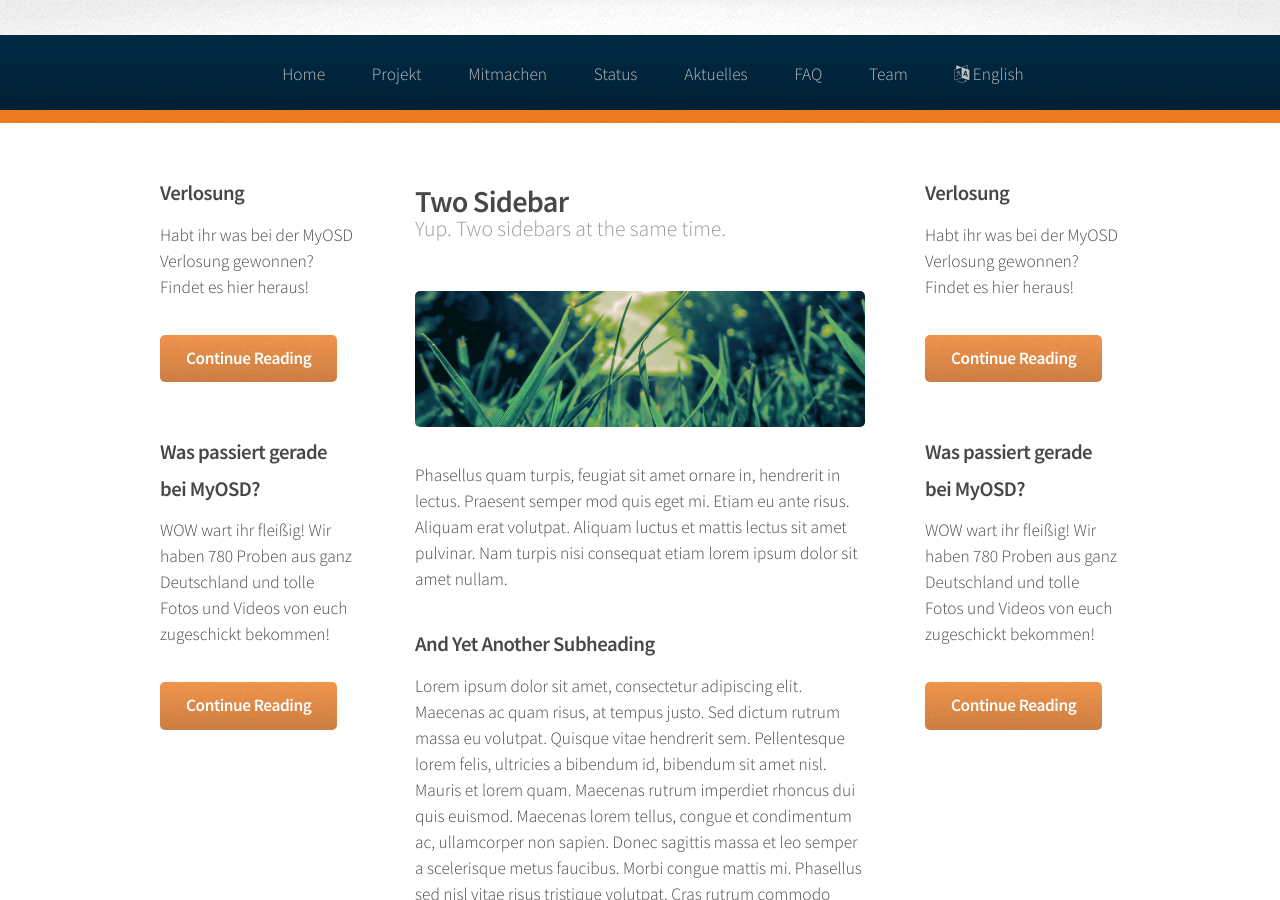
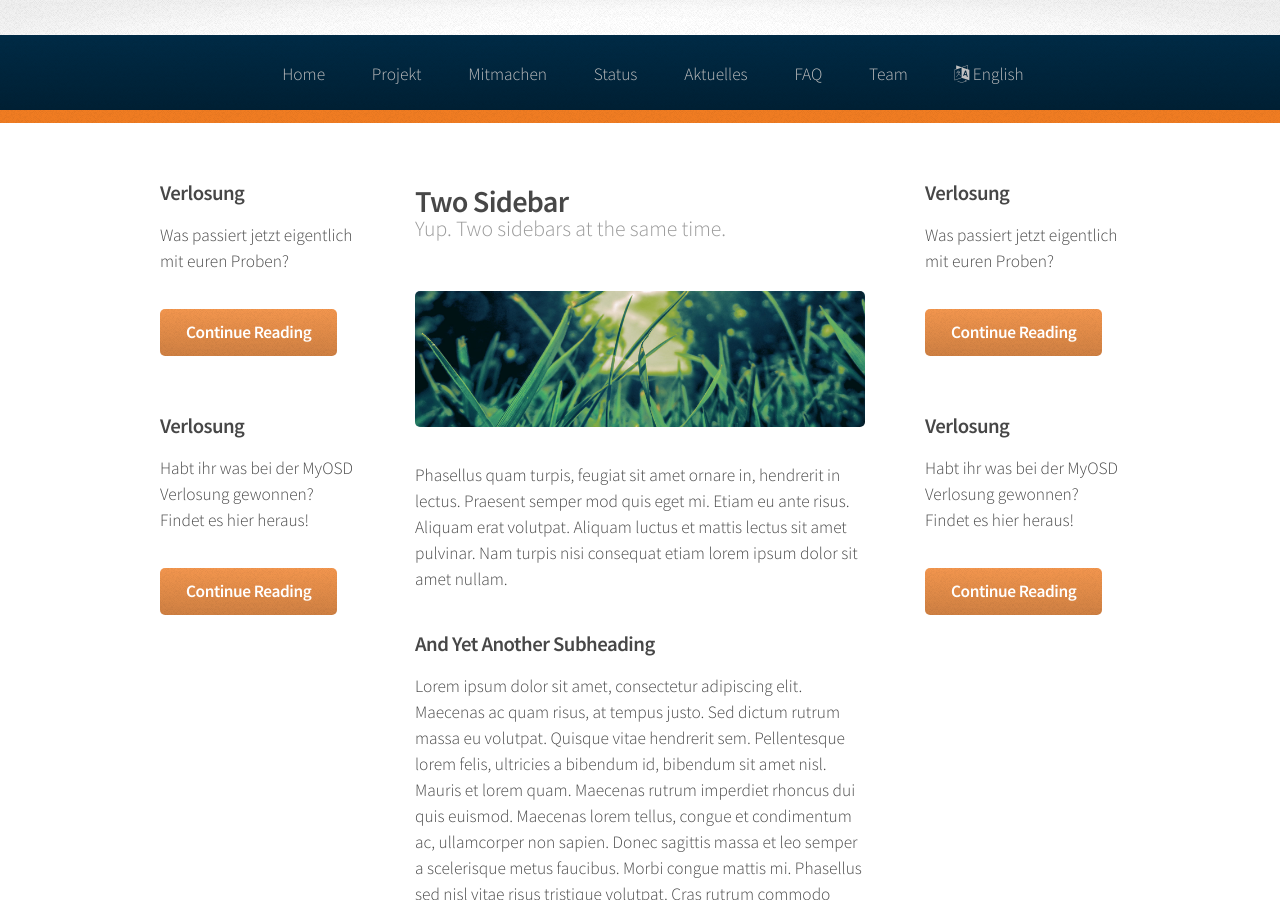
Before and after one commit to myosd/myosd.github.io, a Jekyll site: the page built from tmp/two-sidebar.html, in a window 1280 px wide and 900 px high. Built offline with Jekyll 4.4.1, drawn with Linux system fonts in a browser that asks for light colours; part of the change alters nothing that is shown.

Commit message:
Update 2016-10-05-was-passiert-jetzt.md

```diff
--- a/_posts/2016-10-05-was-passiert-jetzt.md
+++ b/_posts/2016-10-05-was-passiert-jetzt.md
@@ -1,6 +1,14 @@
 ---
-published: false
+published: true
+title: Verlosung
+layout: post
+featured: /assets/images/verlosung.jpg
 ---
-## Was passiert jett mit euren Proben?
+
+Was passiert jetzt eigentlich mit euren Proben?
+
+Von allen von euch gesammelten 780 Proben aus Deutschland so wie noch ca. 100 Proben aus der ganzen Welt wird nun die DNA extrahiert und sequenziert damit wir sehen können was fur Mikroorganismen ihr gesammelt habt.
+Aber wie genau funktioniert das ganze eigentlich? Das haben wir in einem kleinen Video für euch zusammengefasst.
+<iframe width="560" height="315" src="https://www.youtube.com/embed/EOdb_SZASl4" frameborder="0" allowfullscreen></iframe>
 
 .
```
